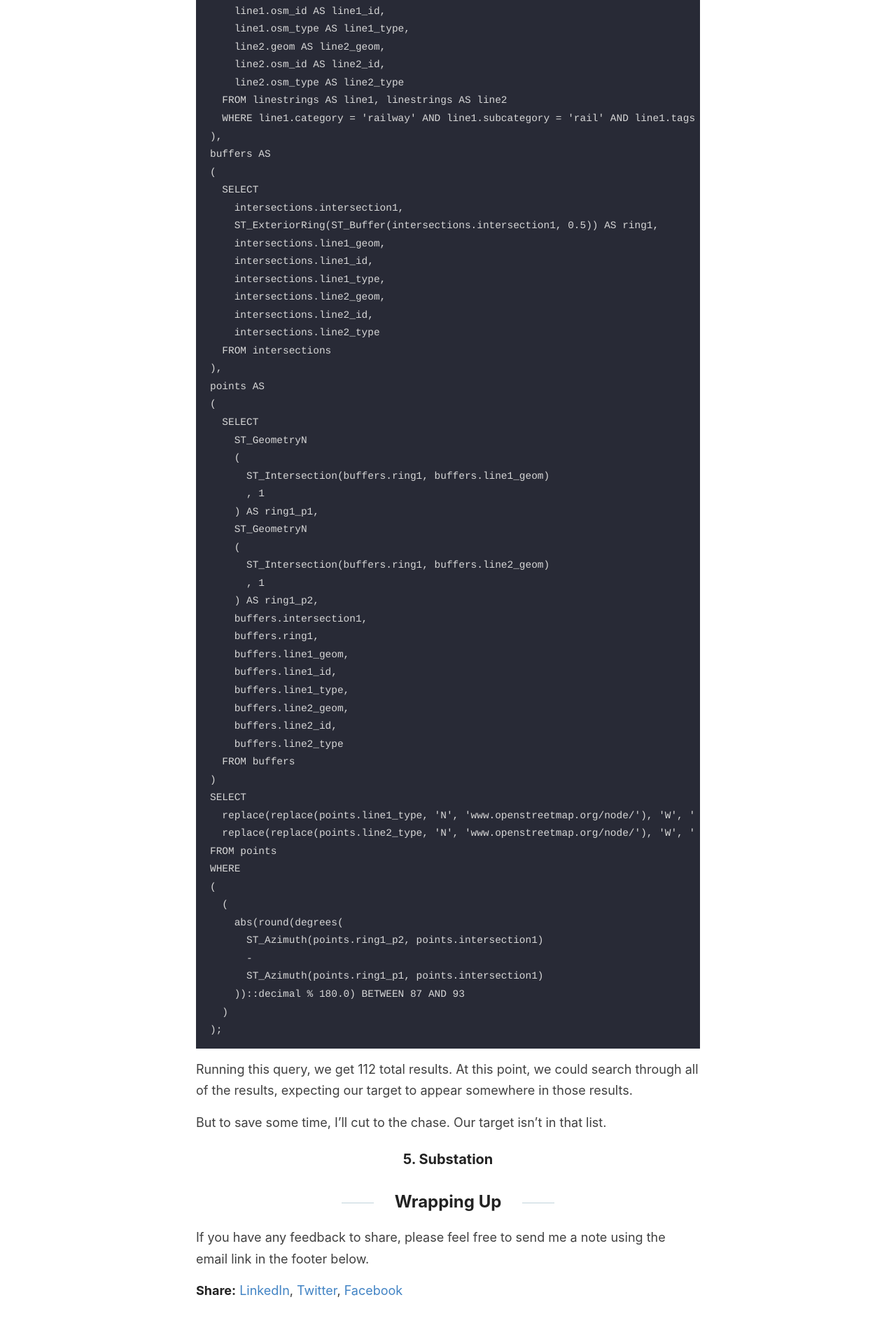
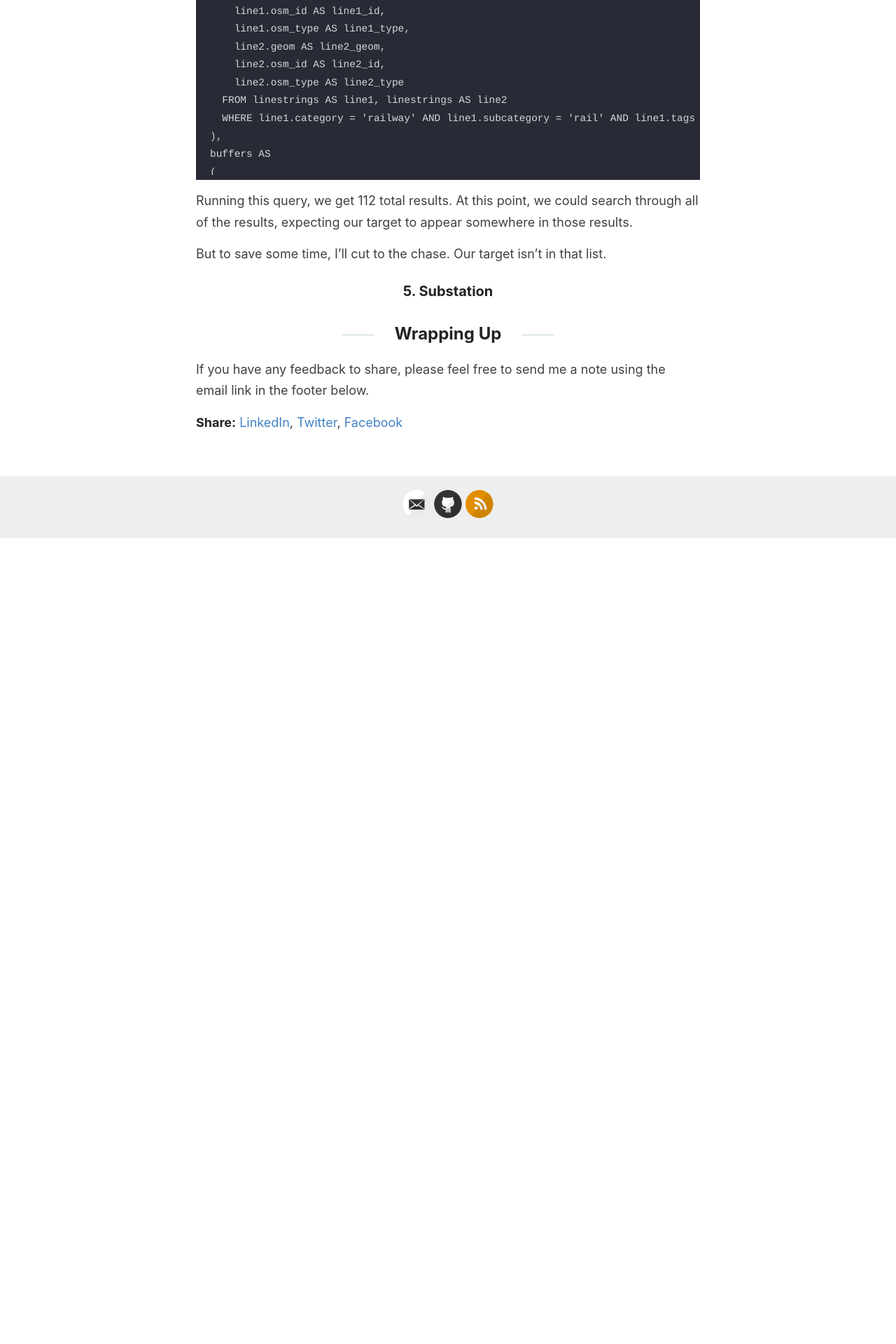
Before and after one commit to Xetnus/blog, a Jekyll site: the page built from _posts/2023-02-04-locating-spokane-part-3.md, in a window 1280 px wide. Shown: the part 3565-5485 px from the top of the page at 70% size. Built offline with Jekyll 4.4.1, drawn with Linux system fonts in a browser that asks for light colours; after the commit the page ends 4334 px from its top, so only the background shows below that.

Commit message:
Update style.scss

```diff
--- a/assets/style.scss
+++ b/assets/style.scss
@@ -86,6 +86,10 @@ h4 {
 
 p {
   margin: 15px 0;
+}
+
+pre {
+  max-height: 30em;
 }
 
 table {
```
